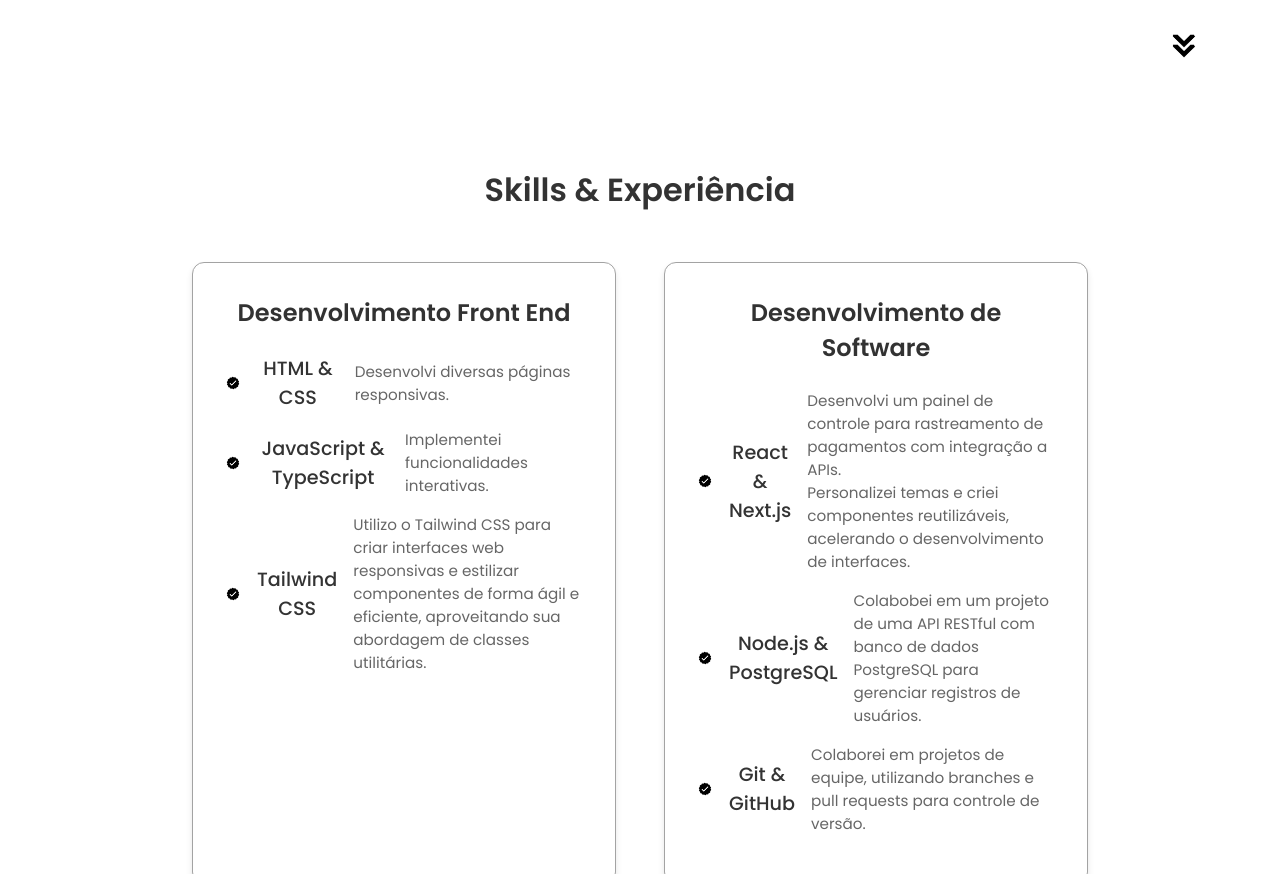
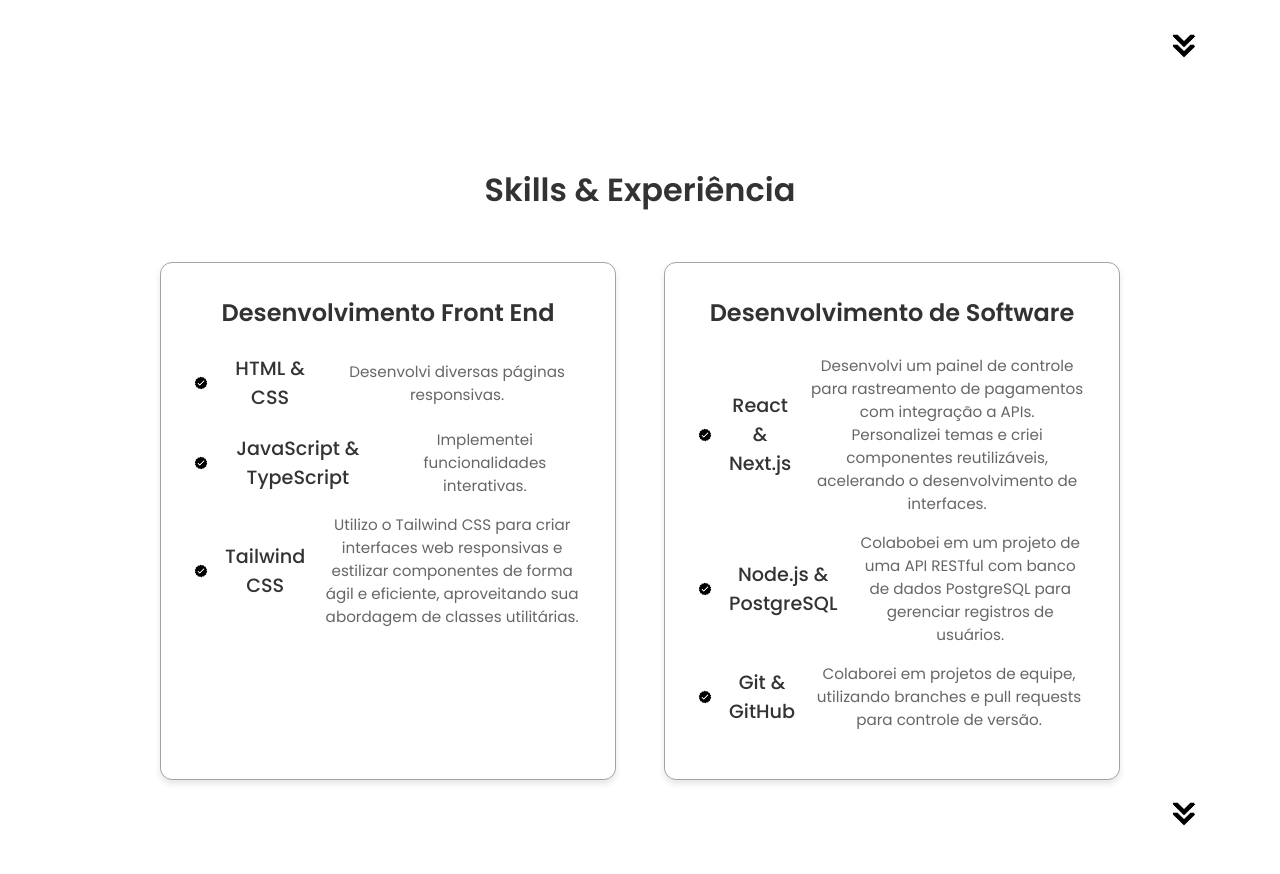
Before and after one commit to deniseschirmer/portifolio, a plain HTML site: page index.html in a window 1280 px wide. Shown: the part 1426-2300 px from the top of the page. Drawn offline with Linux system fonts and the light colour scheme.

Commit message:
fix: ajustando espaçamentos

```diff
--- a/mediaqueries.css
+++ b/mediaqueries.css
@@ -58,11 +58,7 @@
   article {
     font-size: 1rem;
   }
-  /* footer nav {
-    height: fit-content;
-    margin-bottom: 2rem;
-    justify-content: center;
-  } */
+
   .about-containers,
   .contact-info-upper-container,
   .btn-container {
--- a/style.css
+++ b/style.css
@@ -177,7 +177,7 @@ footer nav {
 /* SECTIONS */
 
 section {
-  padding-top: 10vh;
+  padding-top: 9vh;
   height: 96vh;
   margin: 0 10rem;
   box-sizing: border-box;
@@ -351,7 +351,7 @@ section {
 
 #experience {
   position: relative;
-  padding: 4rem 2rem;
+  padding: 4rem 0;
 }
 
 .title {
@@ -365,7 +365,7 @@ section {
 .experience-details-container {
   display: flex;
   flex-wrap: wrap;
-  justify-content: center;
+  justify-content: space-around;
   gap: 3rem;
   margin-bottom: 1rem;
 
@@ -416,7 +416,7 @@ section {
 .skills-list li p {
   font-size: 0.95rem;
   color: #666;
-  text-align: left;
+  text-align: center;
 }
 
 .skills-list li::before {
```
